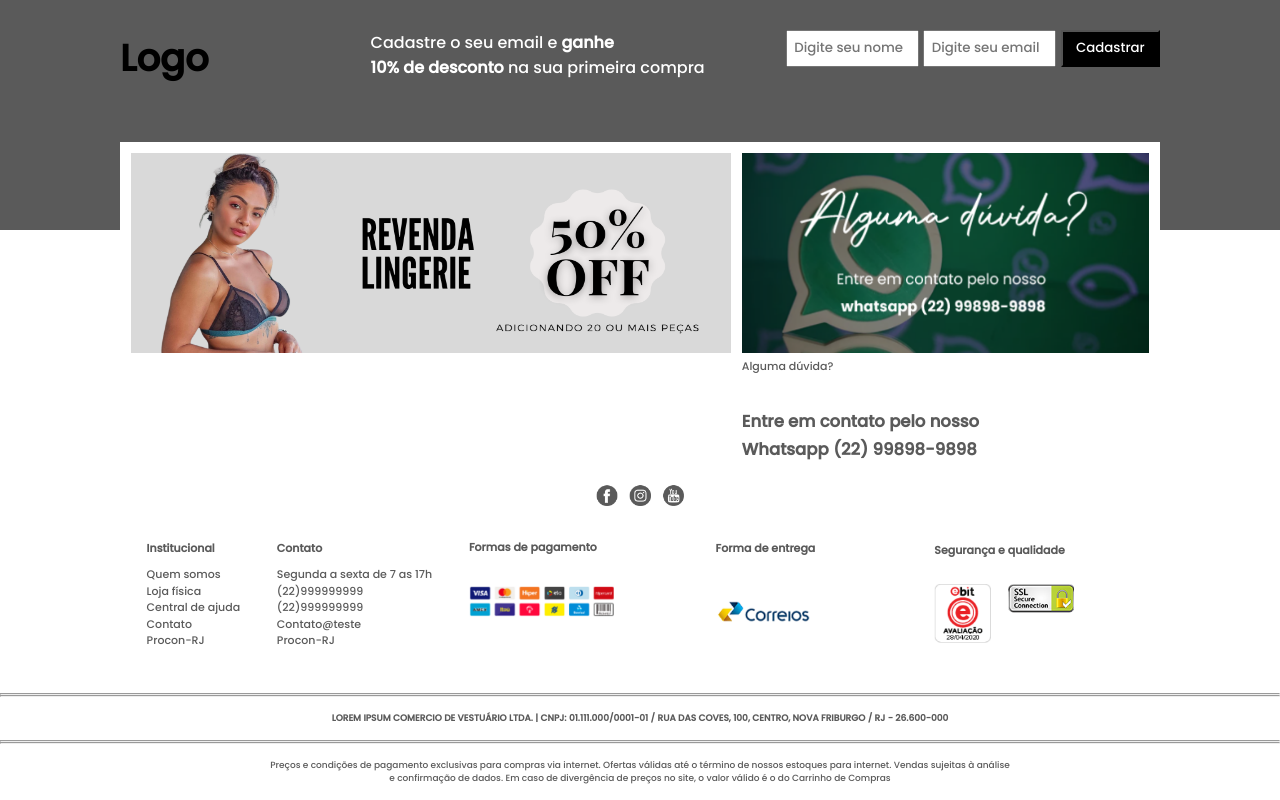
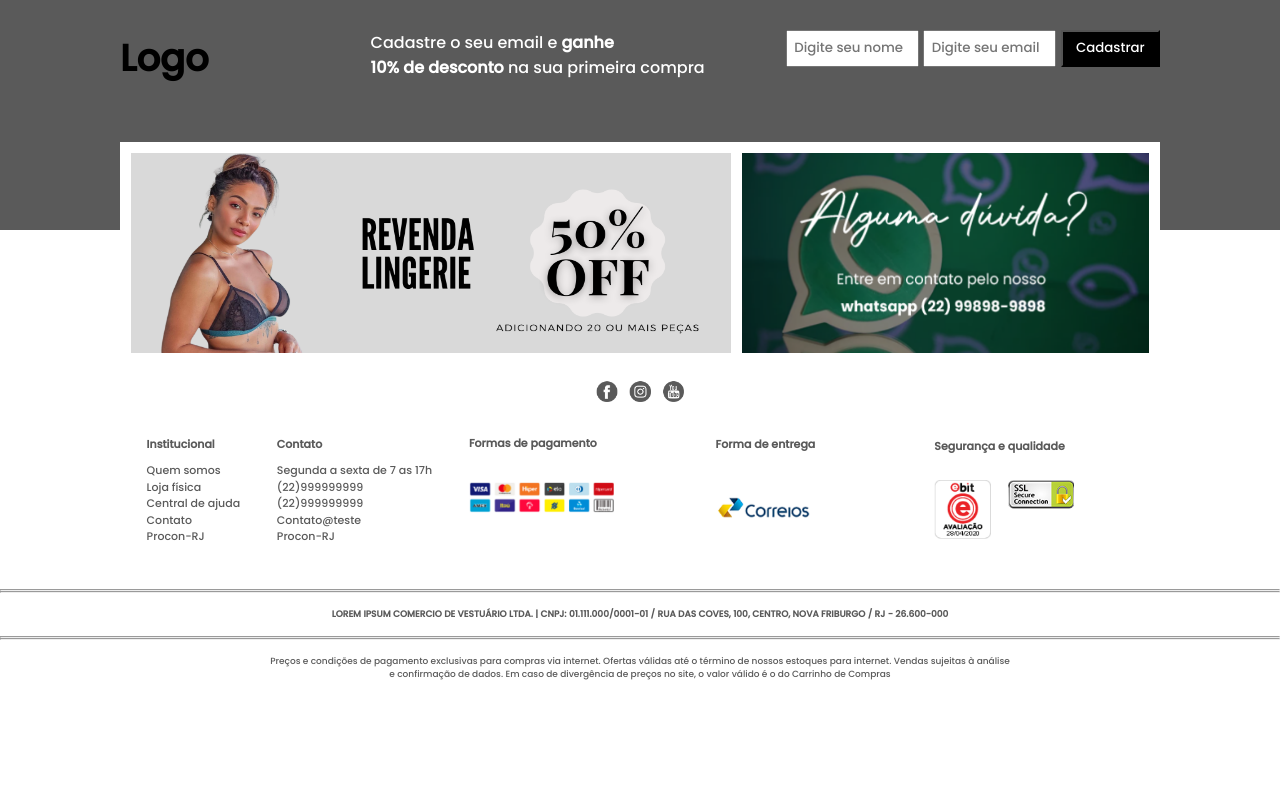
Before and after one commit to annabchazan/site-teste, a plain HTML site: page index.html in a window 1280 px wide. Shown: the part 4875-5675 px from the top of the page. After the commit the page ends 5571 px from the top, so only its background shows below. Drawn offline with Linux system fonts and the light colour scheme; a web font is replaced by a local one.

Commit message:
Update index.html

```diff
--- a/index.html
+++ b/index.html
@@ -1029,14 +1029,7 @@
     <section class="mini-page">
         <div class="mini-banner">
           <img src="img/5.jpeg" style="min-width: calc(60% - 1em);">
-            <div id="grid2">
               <div class="tamanho"><img src="img/banner_wpp.png">
-              </div>
-                <div class="texto-grid2">
-                  <p><span class="titulo-grid2">Alguma dúvida?</span></p><br><br>
-                  <h1>Entre em contato pelo nosso</h1>
-                  <h1 style="font-weight: bold; margin-top: 3px;"> Whatsapp (22) 99898-9898</h1>
-                </div>
             </div>
         </div>
             <div class="redes">
```
